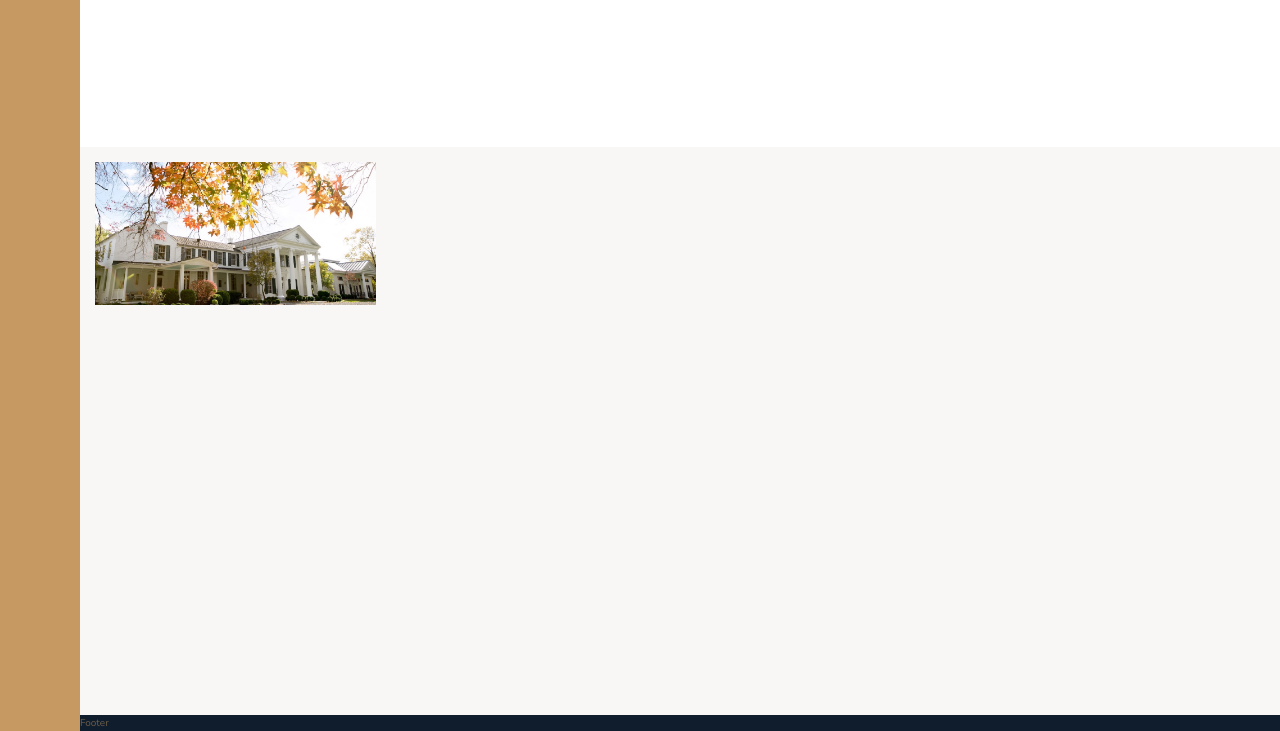
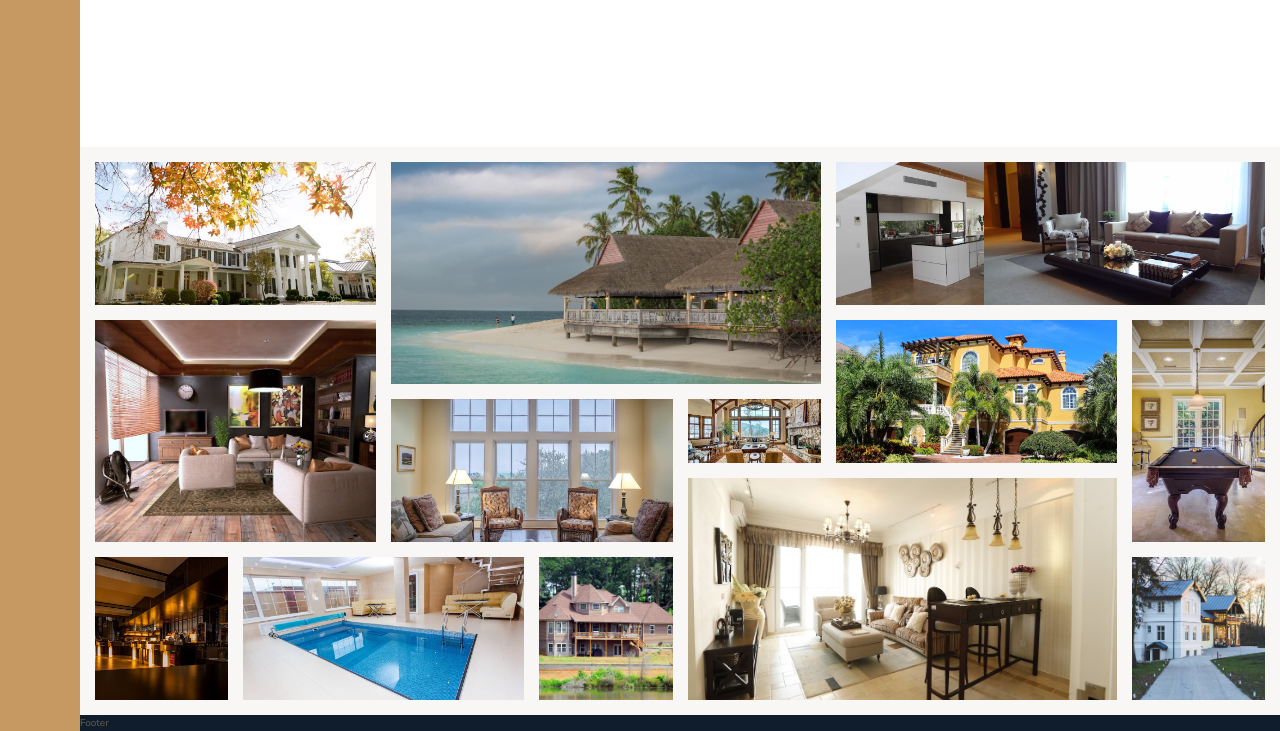
Before and after one commit to topher88/practice-nexter, a website: page index.html in a window 1280 px wide. Shown: the part 2927-3658 px from the top of the page. Drawn offline with nearby package versions, Linux system fonts and the light colour scheme.

Commit message:
Building the Gallery - Part 2

```diff
--- a/index.html
+++ b/index.html
@@ -287,6 +287,45 @@
     <figure class="gallery__item gallery__item--1">
       <img src="img/gal-1.jpeg" alt="Gallery image 1" class="gallery__img">
     </figure>
+    <figure class="gallery__item gallery__item--2">
+      <img src="img/gal-2.jpeg" alt="Gallery image 2" class="gallery__img">
+    </figure>
+    <figure class="gallery__item gallery__item--3">
+      <img src="img/gal-3.jpeg" alt="Gallery image 3" class="gallery__img">
+    </figure>
+    <figure class="gallery__item gallery__item--4">
+      <img src="img/gal-4.jpeg" alt="Gallery image 4" class="gallery__img">
+    </figure>
+    <figure class="gallery__item gallery__item--5">
+      <img src="img/gal-5.jpeg" alt="Gallery image 5" class="gallery__img">
+    </figure>
+    <figure class="gallery__item gallery__item--6">
+      <img src="img/gal-6.jpeg" alt="Gallery image 6" class="gallery__img">
+    </figure>
+    <figure class="gallery__item gallery__item--7">
+      <img src="img/gal-7.jpeg" alt="Gallery image 7" class="gallery__img">
+    </figure>
+    <figure class="gallery__item gallery__item--8">
+      <img src="img/gal-8.jpeg" alt="Gallery image 8" class="gallery__img">
+    </figure>
+    <figure class="gallery__item gallery__item--9">
+      <img src="img/gal-9.jpeg" alt="Gallery image 9" class="gallery__img">
+    </figure>
+    <figure class="gallery__item gallery__item--10">
+      <img src="img/gal-10.jpeg" alt="Gallery image 10" class="gallery__img">
+    </figure>
+    <figure class="gallery__item gallery__item--11">
+      <img src="img/gal-11.jpeg" alt="Gallery image 11" class="gallery__img">
+    </figure>
+    <figure class="gallery__item gallery__item--12">
+      <img src="img/gal-12.jpeg" alt="Gallery image 12" class="gallery__img">
+    </figure>
+    <figure class="gallery__item gallery__item--13">
+      <img src="img/gal-13.jpeg" alt="Gallery image 13" class="gallery__img">
+    </figure>
+    <figure class="gallery__item gallery__item--14">
+      <img src="img/gal-14.jpeg" alt="Gallery image 14" class="gallery__img">
+    </figure>
   </section>
   <footer class="footer">
     Footer
--- a/sass/_gallery.scss
+++ b/sass/_gallery.scss
@@ -13,6 +13,58 @@
       grid-row: 1 / span 2;
       grid-column: 1 / span 2;
     }
+    &--2 {
+      grid-row: 3 / span 3;
+      grid-column: 1 / span 2;
+    }
+    &--3 {
+      grid-row: 6 / span 2;
+      grid-column: 1 / span 1;
+    }
+    &--4 {
+      grid-row: 1 / span 3;
+      grid-column: 3 / span 3;
+    }
+    &--5 {
+      grid-row: 4 / span 2;
+      grid-column: 3 / span 2;
+    }
+    &--6 {
+      grid-row: 6 / span 2;
+      grid-column: 2 / span 2;
+    }
+    &--7 {
+      grid-row: 6 / span 2;
+      grid-column: 4 / span 1;
+    }
+    &--8 {
+      grid-row: 4 / span 1;
+      grid-column: 5 / span 1;
+    }
+    &--9 {
+      grid-row: 1 / span 2;
+      grid-column: 6 / span 2;
+    }
+    &--10 {
+      grid-row: 3 / span 2;
+      grid-column: 6 / span 2;
+    }
+    &--11 {
+      grid-row: 5 / span 3;
+      grid-column: 5 / span 3;
+    }
+    &--12 {
+      grid-row: 1 / span 2;
+      grid-column: 7 / span 2;
+    }
+    &--13 {
+      grid-row: 3 / span 3;
+      grid-column: 8 / span 1;
+    }
+    &--14 {
+      grid-row: 6 / span 2;
+      grid-column: 8 / span 1;
+    }
   }
 
   &__img {
@@ -23,7 +75,7 @@
     transition: all .2s;
 
     &:hover {
-      transform: scale(1.08);
+      // transform: scale(1.08);
     }
   }
 }
```
Also changed, not shown: css/style.css.
